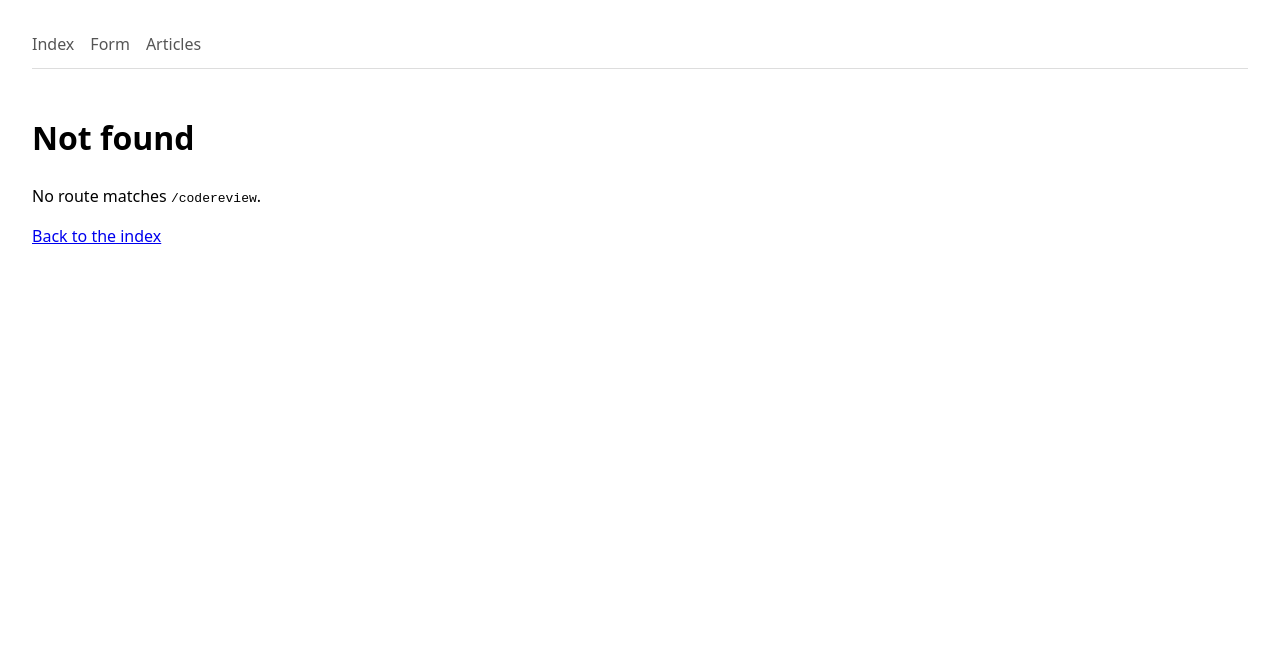
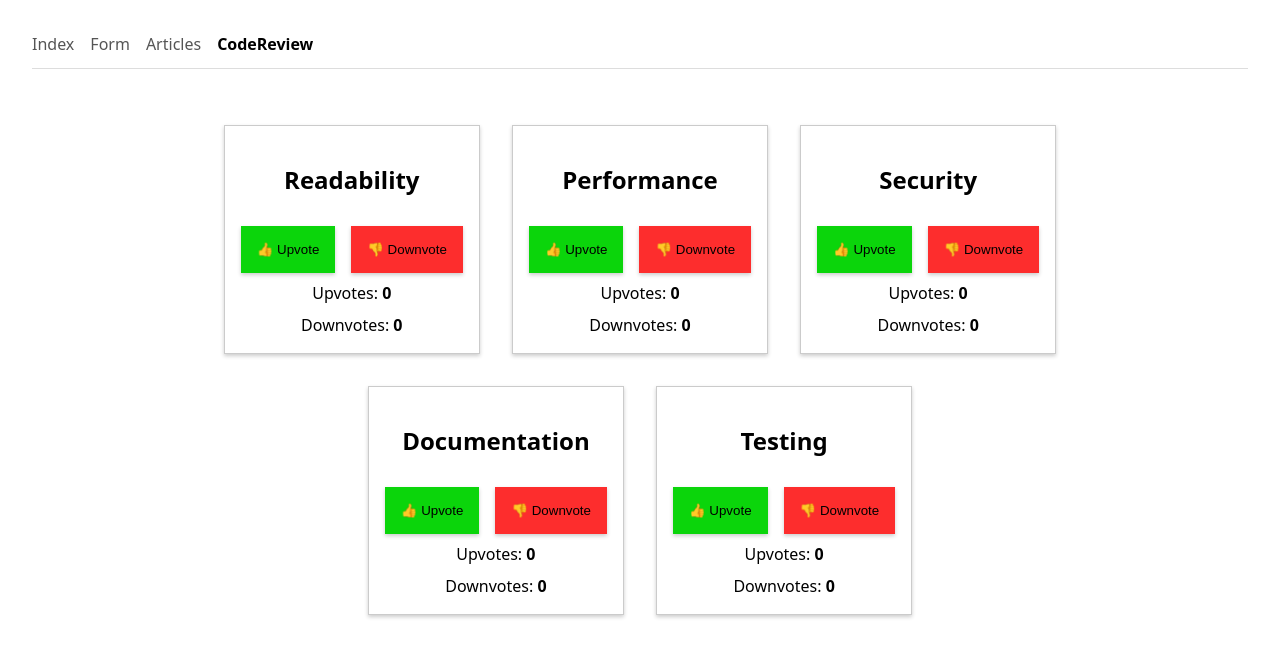
Before and after one commit to kyle-sit/interview-prep-fe, a React (Vite) app: page /codereview in a window 1280 px wide. Before the commit this address had no page. Shown: the top 656 px of the page. Built offline with nearby package versions, Linux system fonts and the light colour scheme.

Commit message:
Code Review component

```diff
--- /dev/null
+++ b/src/components/CodeReview/CodeReviewCard.css
@@ -0,0 +1,71 @@
+.reviewCategory {
+    display: flex;
+    flex-direction: column;
+    align-items: center;
+    border: 1px solid rgb(203, 203, 203);
+    padding: 1rem;
+    box-shadow: 0 2px 4px rgba(0, 0, 0, 0.2);
+    gap: 0.5rem;
+}
+
+.reviewCategory p {
+    margin: 0;
+}
+
+.voteButtons {
+    display: flex;
+    flex-direction: row;
+    gap: 1rem;
+}
+
+.voteButtons button {
+    padding: 1rem;
+    border: none;
+    box-shadow: 0 2px 4px rgba(0, 0, 0, 0.2);
+    transition:
+        box-shadow 0.15s ease,
+        transform 0.15s ease;
+}
+
+.voteButtons button:hover {
+    box-shadow: 0 4px 8px rgba(0, 0, 0, 0.25);
+}
+
+.voteButtons button:active {
+    transform: translateY(1px);
+    box-shadow: 0 1px 2px rgba(0, 0, 0, 0.2);
+}
+
+.voteButtons .upVote {
+    background-color: rgb(11, 213, 11);
+}
+
+.voteButtons .downVote {
+    background-color: rgb(253, 45, 45);
+}
+
+.reviewCategory .voteCount {
+    display: inline-block;
+    animation: pop 300ms ease-out;
+}
+
+.reviewCategory .upCount {
+    --pop-color: rgb(11, 213, 11);
+}
+
+.reviewCategory .downCount {
+    --pop-color: rgb(253, 45, 45);
+}
+
+@keyframes pop {
+    0% {
+        transform: scale(1);
+    }
+    50% {
+        transform: scale(1.4);
+        color: var(--pop-color);
+    }
+    100% {
+        transform: scale(1);
+    }
+}
--- /dev/null
+++ b/src/components/CodeReview/CodeReviewCard.jsx
@@ -0,0 +1,40 @@
+import { useState } from "react";
+import "./CodeReviewCard.css";
+
+function CodeReviewCard({ category }) {
+    const [votes, setVotes] = useState({ up: 0, down: 0 });
+
+    return (
+        <div key={category} className="reviewCategory">
+            <h2>{category}</h2>
+            <div className="voteButtons">
+                <button
+                    className="upVote"
+                    onClick={() => setVotes((prev) => ({ ...prev, up: prev.up + 1 }))}
+                >
+                    👍 Upvote
+                </button>
+                <button
+                    className="downVote"
+                    onClick={() => setVotes((prev) => ({ ...prev, down: prev.down + 1 }))}
+                >
+                    👎 Downvote
+                </button>
+            </div>
+            <p>
+                Upvotes:{" "}
+                <strong className="voteCount upCount" key={votes.up}>
+                    {votes.up}
+                </strong>
+            </p>
+            <p>
+                Downvotes:{" "}
+                <strong className="voteCount downCount" key={votes.down}>
+                    {votes.down}
+                </strong>
+            </p>
+        </div>
+    );
+}
+
+export default CodeReviewCard;
--- /dev/null
+++ b/src/components/CodeReview/CodeReviewFeedback.css
@@ -0,0 +1,8 @@
+.codeReview {
+    display: flex;
+    flex-direction: row;
+    flex-wrap: wrap;
+    justify-content: center;
+    gap: 2rem;
+    padding: 2rem 5rem 2rem 5rem;
+}
--- /dev/null
+++ b/src/components/CodeReview/CodeReviewFeedback.jsx
@@ -0,0 +1,14 @@
+import "./CodeReviewFeedback.css";
+import { CODE_REVIEW_CATEGORIES } from "../../constants";
+import { useState } from "react";
+import CodeReviewCard from "./CodeReviewCard";
+
+function CodeReviewFeedback() {
+    const categories = CODE_REVIEW_CATEGORIES.map((category) => (
+        <CodeReviewCard category={category} />
+    ));
+
+    return <div className="codeReview">{categories}</div>;
+}
+
+export default CodeReviewFeedback;
--- a/src/constants.ts
+++ b/src/constants.ts
@@ -35,3 +35,11 @@ export const ARTICLES_DATA = [
         date: "2010-12-31",
     },
 ];
+
+export const CODE_REVIEW_CATEGORIES = [
+    "Readability",
+    "Performance",
+    "Security",
+    "Documentation",
+    "Testing",
+];
--- a/src/routes/routes.tsx
+++ b/src/routes/routes.tsx
@@ -2,6 +2,7 @@ import type { ReactElement } from "react";
 import Form from "../components/Form/Form.jsx";
 import Articles from "../components/Articles/Articles.jsx";
 import { ARTICLES_DATA } from "../constants";
+import CodeReviewFeedback from "../components/CodeReview/CodeReviewFeedback.jsx";
 
 export type PracticeRoute = {
     /** URL segment, no leading slash. */
@@ -25,4 +26,5 @@ export const practiceRoutes: PracticeRoute[] = [
         label: "Articles",
         element: <Articles articles={ARTICLES_DATA} />,
     },
+    { path: "codereview", label: "CodeReview", element: <CodeReviewFeedback /> },
 ];
```
